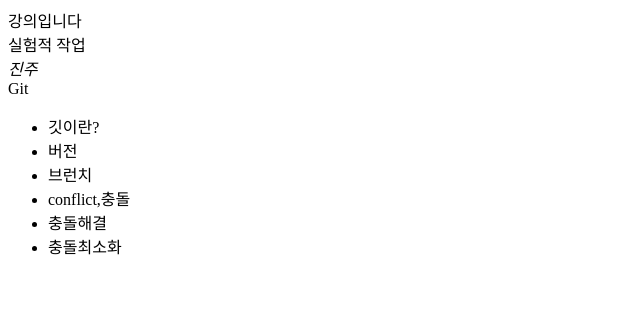
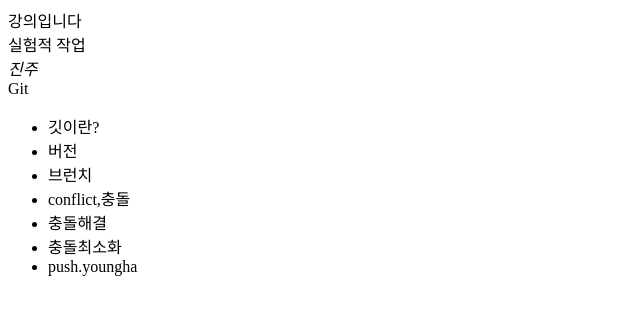
Before and after one commit to youngha7/sourcetree_project, a plain HTML site: page index.html in a window 1280 px wide. Shown: the whole page, without its empty margins (0-640 px from the left). Drawn offline with Linux system fonts and the light colour scheme.

Commit message:
<li>push.youngha</li>   추가

```diff
--- a/index.html
+++ b/index.html
@@ -15,5 +15,5 @@
             <li>conflict,충돌</li>
             <li>충돌해결</li>
              <li>충돌최소화</li>
-
+            <li>push.youngha</li>
 </html
```
